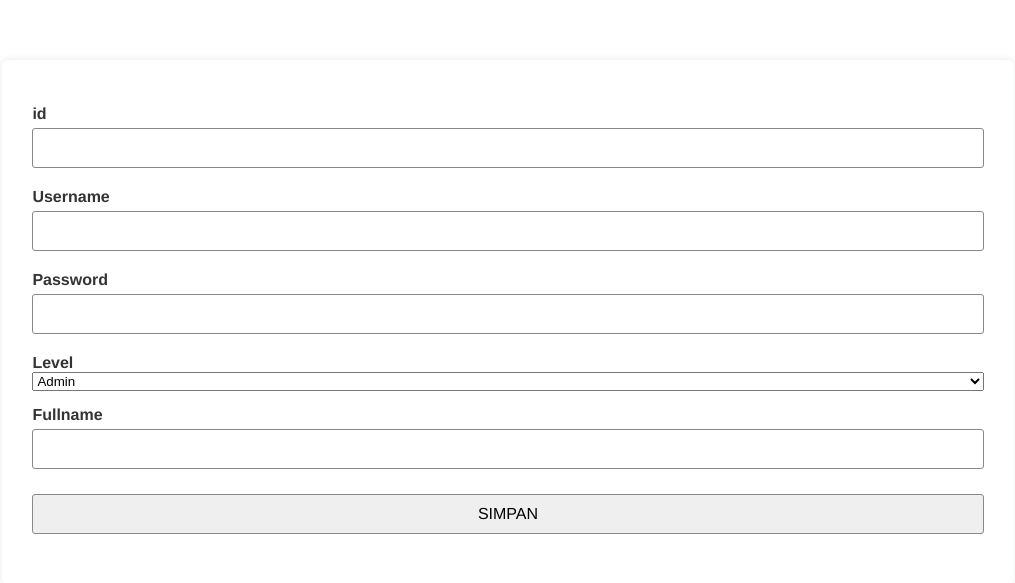
After one commit to ifrostyice/php-api-json, a PHP site: page /tambah.php in a window 1280 px wide. The commit adds this page. Shown: the top 583 px of the page, without its empty margins (132-1147 px from the left). Run offline with PHP 8.4, Linux system fonts and the light colour scheme; data comes from the database, SQL or seed files in the repository.

Commit message:
fixed initial

```diff
--- /dev/null
+++ b/hapus.php
@@ -0,0 +1,6 @@
+<?php
+    include "koneksi.php";
+    $id=$_GET['id'];
+	mysqli_query($koneksi, "DELETE FROM users WHERE id='$id'");
+	header("location:index.php");
+ ?>
--- /dev/null
+++ b/style.css
@@ -0,0 +1,34 @@
+/* Form */
+section#input-form{
+	position: relative;
+	max-width: 80%;
+	margin-left: 10%;
+	margin-right: 10%;
+	margin-top: 60px;
+	border-radius: 6px;
+	background-color: #fff;
+	box-shadow: 0 0 7px 0px rgba(136, 146, 146, 0.2);
+	padding: 30px;
+}
+#input-form .form{
+	width: 100%;
+	display: grid;
+	margin-top: 15px;
+	margin-bottom: 15px;
+}
+label{
+	font-family: 'Helvetica', sans-serif;
+	font-size: 16px;
+	color: #333;
+	font-weight: 600;
+}
+input{
+	font-family: 'Helvetica', sans-serif;
+	padding: 10px 20px 10px 20px;
+	outline: none;
+	border-radius: 3px;
+	border: 1px solid #888;
+	margin-top: 5px;
+	margin-bottom: 5px;
+	font-size: 16px;
+}
--- /dev/null
+++ b/tambah.php
@@ -0,0 +1,69 @@
+<?php
+    include "koneksi.php";
+	$qry = mysqli_query($koneksi,"SELECT * FROM users");
+	$data = mysqli_fetch_array($qry);
+ ?>
+<!DOCTYPE html>
+<html>
+<head>
+    <title>Tambah Data</title>
+    <link rel="stylesheet" href="style.css" type="text/css">
+</head>
+<body>
+    <section id="input-form">
+		<form method="post">
+            <div class="form">
+				<label>id</label>
+				<input type="number" name="id">
+			</div>
+			<div class="form">
+				<label>Username</label>
+				<input type="text" name="username">
+			</div>
+			<div class="form">
+				<label>Password</label>
+				<input type="password" name="password">
+			</div>
+			<div class="form">
+				<label>Level</label>
+				<select name='level'>
+					<option>Admin</option>
+					<option>User</option>
+					<option>Guest</option>
+				</select>
+			</div>
+			<div class="form">
+				<label>Fullname</label>
+				<input id="fullname" type="text" name="fullname">
+			</div>
+			<div class="form">
+				<input type="submit" name="simpan" value="SIMPAN">
+			</div>
+            </form>
+            <?php
+                if (isset($_POST['simpan']))
+                {
+                    $id = $_POST['id'];
+                    $username = $_POST['username'];
+                    $password = $_POST['password'];
+                    $level = $_POST['level'];
+                    $fullname = $_POST['fullname'];
+                    $tambah = mysqli_query($koneksi, "INSERT INTO users(id,username,password,level,fullname)VALUES('$id','$username','$password','$level','$fullname')");
+                    if($tambah)
+                    {
+                        ?>
+                        <script type="text/javascript">
+                            alert('Tambah Berhasil ');
+                            document.location.href="index.php";
+                        </script>
+                        <?php
+                    }
+                    else
+                    {
+                        echo "FAIL GANNN";
+                    }
+                }
+            ?>
+	</section>
+</body>
+</html>
--- a/users.sql
+++ b/users.sql
@@ -48,6 +48,7 @@ INSERT INTO `users` (`id`, `username`, `password`, `level`, `fullname`) VALUES
 (36, 'yunus', '1234', 'Guest', 'Yunus A.');
 COMMIT;
 
+
 /*!40101 SET CHARACTER_SET_CLIENT=@OLD_CHARACTER_SET_CLIENT */;
 /*!40101 SET CHARACTER_SET_RESULTS=@OLD_CHARACTER_SET_RESULTS */;
 /*!40101 SET COLLATION_CONNECTION=@OLD_COLLATION_CONNECTION */;
```
Also changed, not shown: data.php (deleted, +0 -23 lines), edit.php (added, +69 -0 lines), index.php (+47 -19 lines), README.md.
